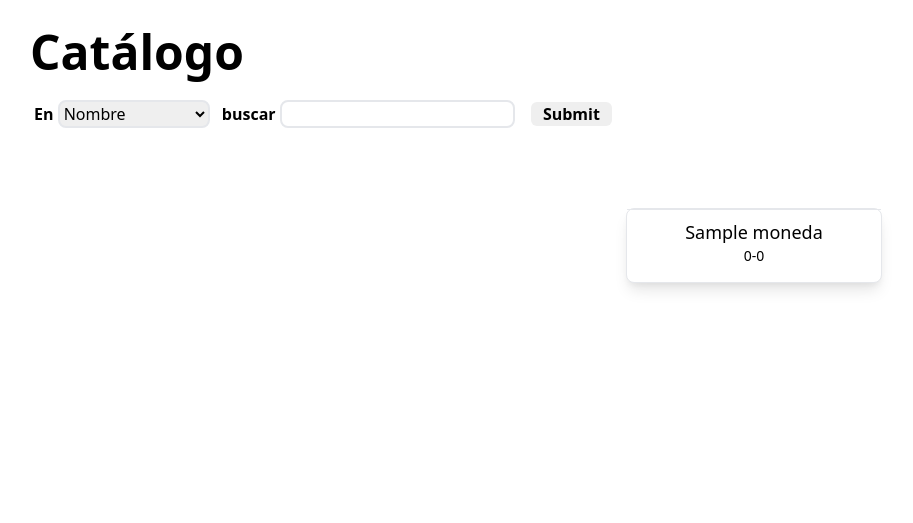
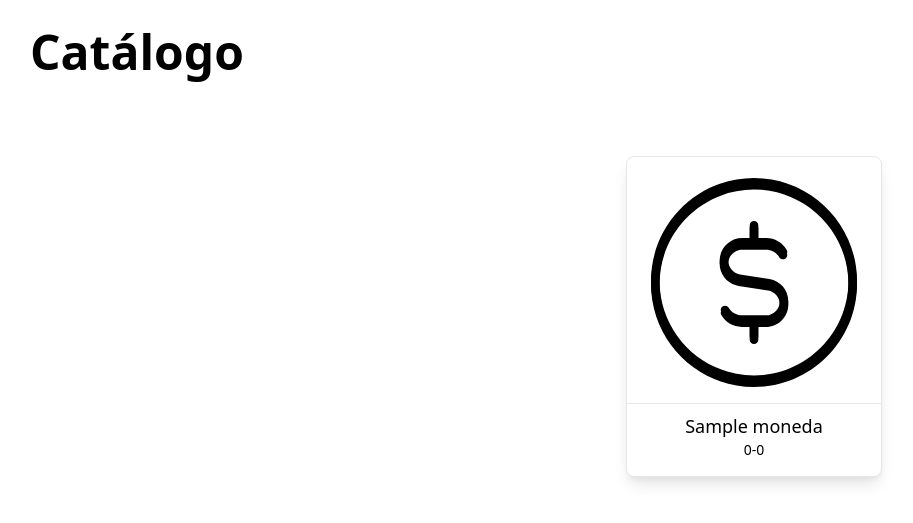
Before and after one commit to G2b444/NumisArg, a PHP site: page /catalogo.php in a window 1280 px wide. Shown: the top 523 px of the page, without its empty margins (42-955 px from the left). Run offline with PHP 8.4, Linux system fonts and the light colour scheme; tables that the repository leaves empty or names only in its code hold one stand-in row (values such as "Sample post"); data that the repository does not hold is empty; some web fonts are replaced.

Commit message:
hover de catálogo hecho

```diff
--- a/pages/catalogo.php
+++ b/pages/catalogo.php
@@ -1,7 +1,7 @@
 <?php
 include 'conexion.php';
 
-$sql="SELECT nombre, inicio_emision, fin_emision
+$sql="SELECT nombre, inicio_emision, fin_emision, moneda.id_moneda
     FROM  moneda
     INNER JOIN moneda_atributo ON moneda.id_moneda=moneda_atributo.id_moneda";
 $general= mysqli_query($conectar,$sql);
@@ -56,7 +56,7 @@ switch($campo){
 <body>
     <section class="w-full h-fit p-5 px-16">
         <h1 class="text-5xl p-2 font-semibold">Catálogo</h1>
-            <form class="p-2 pt-4" action="catalogo.php" method="get">
+            <!-- <form class="p-2 pt-4" action="catalogo.php" method="get">
                 <div class="inline px-1">
                     <p class="inline font-semibold">En </p>
                     <select name="campo" id="campo" class="border-2 rounded-lg  border-blue-950">
@@ -74,31 +74,48 @@ switch($campo){
                 </div>
 
                 <input type="submit" class="px-3 mx-2 rounded-md bg-blue-950 font-semibold">
-            </form>
+            </form> !-->
     </section>
     <section class="p-5 w-full h-fit flex flex-row flex-wrap justify-evenly">
         <?php
         if($general){
             while($registrogral=mysqli_fetch_assoc($general)){
 
-                $nombre= $registrogral['nombre'];
+                $nombre= wordwrap(utf8_encode($registrogral['nombre']));
                 $inicioemision= (int) $registrogral['inicio_emision'];
                 $finemision= (int) $registrogral['fin_emision'];
+                $id= $registrogral['id_moneda'];
 
                 $sql="SELECT  direccion
                     FROM imagen
                     INNER JOIN partes ON partes.id_imagen=imagen.id_imagen
-                    WHERE partes.id_moneda_atributo=2
+                    WHERE partes.id_moneda_atributo='$id'
                     AND lado='anverso'";
-                $anverso=mysqli_query($conectar,$sql);
-                if($anverso){
-                    $imagena=mysqli_fetch_assoc($anverso);
-                    $imagen1= $imagena['direccion'];
+                    $anverso=mysqli_query($conectar,$sql);
+                        $imagena=mysqli_fetch_assoc($anverso);
+                    if(isset($imagena['direccion'])){
+                        $imagen1= wordwrap(utf8_encode($imagena['direccion']));
+                    }else{
+                        $imagen1='assets/img/usd-circle.svg';
+                    }
+
+                $sql="SELECT  direccion
+                    FROM imagen
+                    INNER JOIN partes ON partes.id_imagen=imagen.id_imagen
+                    WHERE partes.id_moneda_atributo='$id'
+                    AND lado='reverso'";
+                    $reverso=mysqli_query($conectar,$sql);
+                    $imagenr=mysqli_fetch_assoc($reverso);
+                    if(isset($imagenr['direccion'])){
+                        $imagen2= wordwrap(utf8_encode($imagenr['direccion']));
+                    }else{
+                        $imagen2='assets/img/usd-circle.svg';
+                    }
                 echo'
-                    <a href="moneda.html">
+                    <a href="moneda.html?moneda='.$id.'">
                         <div class="bg-white w-64  rounded-lg shadow-lg border border-blue-950 relative mx-6 my-8 flex flex-col">
-                            <img src="'.$imagen1.'" class="pb-3 p-6 hover:opacity-5 absolute transition-opacity z-10">
-                            <img src="'.$imagen1.'" class="pb-3 p-6 z-0 absolute bottom-16">
+                            <img src="'.$imagen2.'" class="pb-4 p-6 z-10">
+                            <img src="'.$imagen1.'" class="pb-3 p-6 hover:opacity-5 absolute bottom-20">
 
                             <p class="pt-2 border-t border-blue-950	">
                             <h5 class="text-center text-lg font-medium"><a href="">'.$nombre.'</a></h5>
@@ -106,7 +123,7 @@ switch($campo){
                             </p>
                         </div>
                     </a>';
-                }
+
             }
         }
             ?>
```
